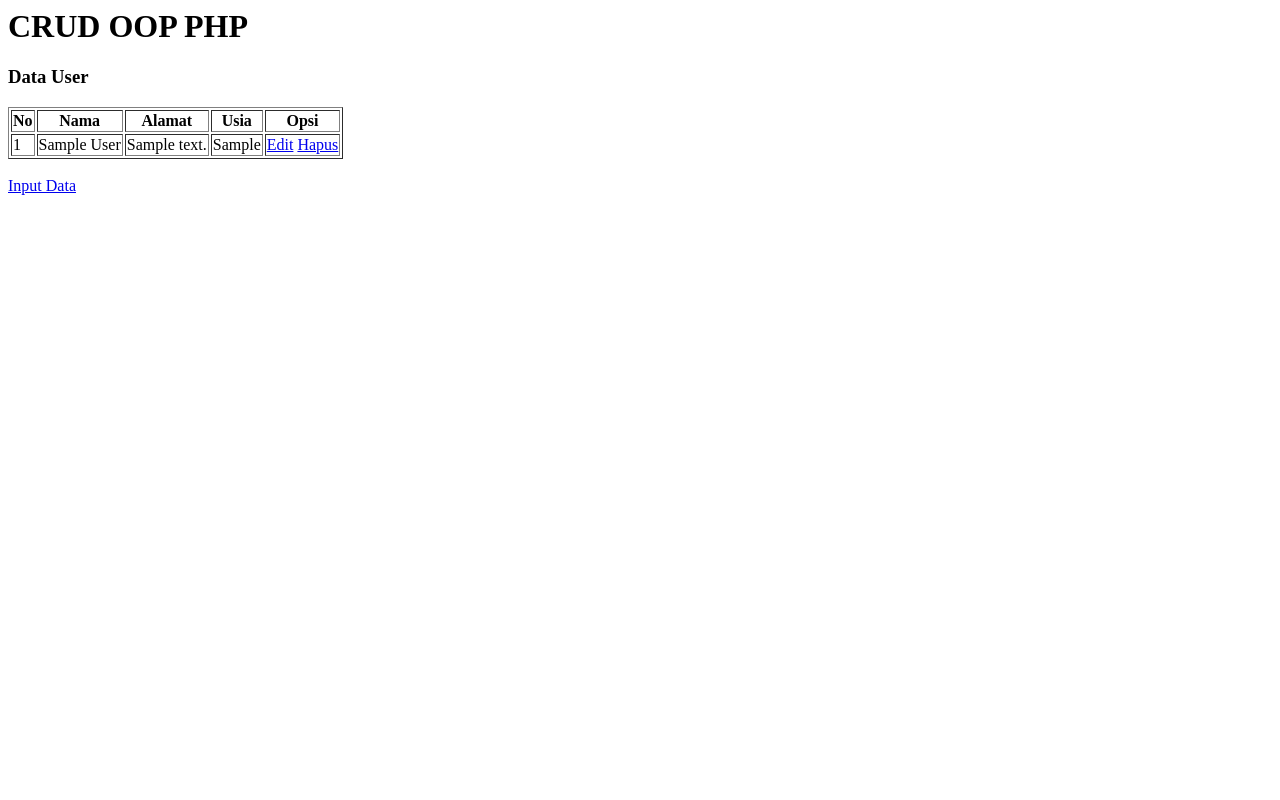
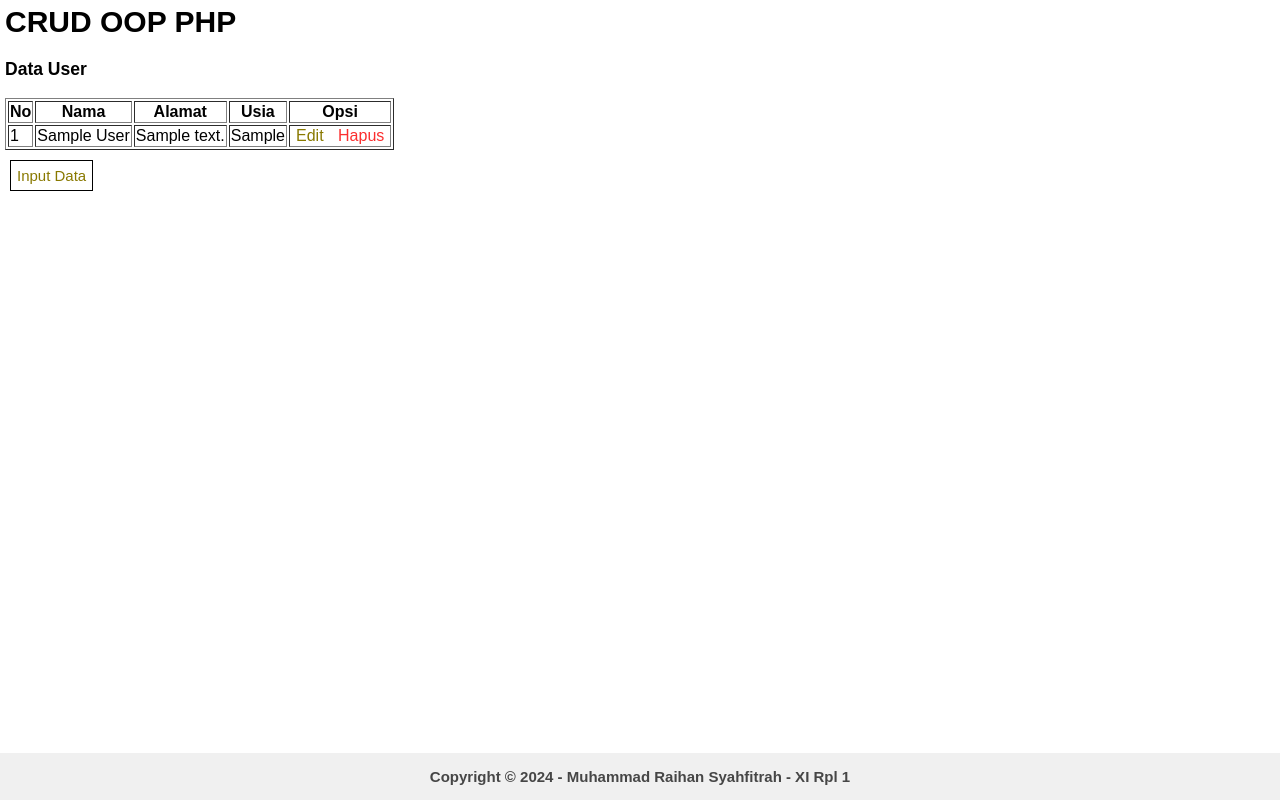
Before and after one commit to KamisakiNara/pw, a PHP site: page / in a window 1280 px wide. Run offline with PHP 8.4, Linux system fonts and the light colour scheme; tables that the repository leaves empty or names only in its code hold one stand-in row (values such as "Sample post").

Commit message:
fix error

```diff
--- a/pw7/index.php
+++ b/pw7/index.php
@@ -2,6 +2,7 @@
 include 'database.php';
 $db = new database();
 ?>
+<div id="container">
 <h1>CRUD OOP PHP</h1>
 <h3>Data User</h3>
 
@@ -23,8 +24,8 @@ $db = new database();
 		<td><?php echo $x['alamat']; ?></td>
 		<td><?php echo $x['usia']; ?></td>
 		<td>
-            <a href="edit.php?id=<?php echo $x['id']; ?>&aksi=edit">Edit</a>
-			<a href="proses.php?id=<?php echo $x['id']; ?>&aksi=hapus">Hapus</a>
+            <a class="edit" href="edit.php?id=<?php echo $x['id']; ?>&aksi=edit" title="klik disini">Edit</a>
+			<a class="del" href="proses.php?id=<?php echo $x['id']; ?>&aksi=hapus" title="klik disini">Hapus</a>
 		</td>
 	</tr>
 	<?php
@@ -32,4 +33,8 @@ $db = new database();
 	?>
 </table>
 <br>
-<a href="input.php">Input Data</a>
+<a class="edit" href="input.php" title="klik disini"><span style="border: 1px solid black;padding :6;">Input Data</span></a>
+</div>
+<link rel="stylesheet" href="style.css">
+<div id="footer"><p>Copyright &copy; 2024 - Muhammad Raihan Syahfitrah - XI Rpl 1</p></div>
+</div>
--- a/pw7/input.php
+++ b/pw7/input.php
@@ -1,3 +1,4 @@
+<div id="container">
 	<h1>CRUD OOP PHP</h1>
 	<h3>Tambah Data User</h3>
 
@@ -22,7 +23,10 @@
 	</tr>
 	<tr>
 		<td></td>
-		<td><input type="submit" value="Simpan"></td>
+		<td><input class="sim" type="submit" value="Simpan" title="klik disini"></td>
 	</tr>
 </table>
 </form>
+</div>
+<link rel="stylesheet" href="style.css">
+<div id="footer"><p>Copyright &copy; 2024 - Muhammad Raihan Syahfitrah - XI Rpl 1</p></div>
--- /dev/null
+++ b/pw7/style.css
@@ -0,0 +1,8 @@
+body{margin:0;padding:0;width:100%;font:15px Arial;}
+#container{margin: 5;}
+#footer{background:#f0f0f0;position:absolute;bottom:0;width:100%;
+   text-align:center;color:#464646; font-weight: bold;}
+a{text-decoration: none; color: black;}
+.sim{background-color: #35f32e; padding: 4;margin-top: 10;}
+.del{color: #fb2e2e; margin: 5;}
+.edit{color: #897900; margin: 5;}
```
Also changed, not shown: pw7/edit.php (+5 -2 lines). Lines whose indentation alone changed are shown as unchanged.
